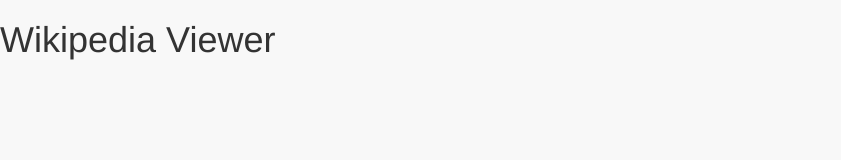
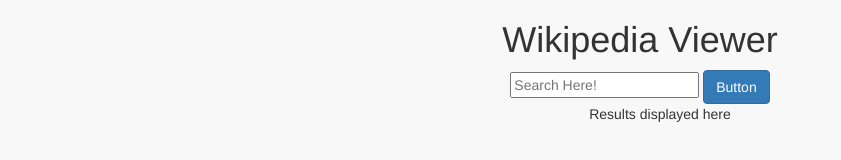
Before and after one commit to Hazumi/wikipedia-viewer, a plain HTML site: page index.html in a window 1280 px wide. Shown: the whole page, without its empty margins (0-841 px from the left). Drawn offline with nearby package versions, Linux system fonts and the light colour scheme.

Commit message:
minor updates may not last

```diff
--- a/index.html
+++ b/index.html
@@ -10,6 +10,15 @@
   <body>
     <h1>Wikipedia Viewer</h1>
 
+    <form id="form">
+    <label for="search"></label><input id='search' type="text" value="" placeholder="Search Here!">
+    <button type="button" class="btn btn-primary" id="btn">Button</button>
+    </form>
+    <div id="results">
+      <ul class="links">Results displayed here</ul>
+    </div>
+
+
 
 
     <script
--- a/js/main.js
+++ b/js/main.js
@@ -1,3 +1,8 @@
 $(document).ready(function() {
     console.log('test');
 });
+
+
+
+const result = $('#search').val();
+var wikiUrl = 'https://en.wikipedia.org/w/api.php?action=opensearch&search=' + result + '&format=json&callback=wikiCallback';
--- a/styles/main.css
+++ b/styles/main.css
@@ -2,4 +2,5 @@
 
 body {
   background-color: #f8f8f8;
+  text-align: center;
 }
```
